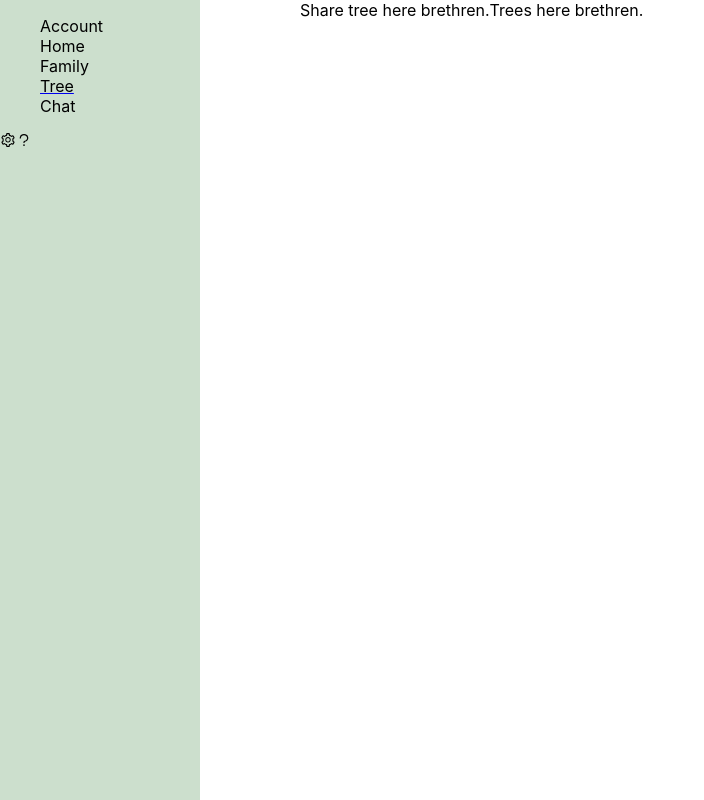
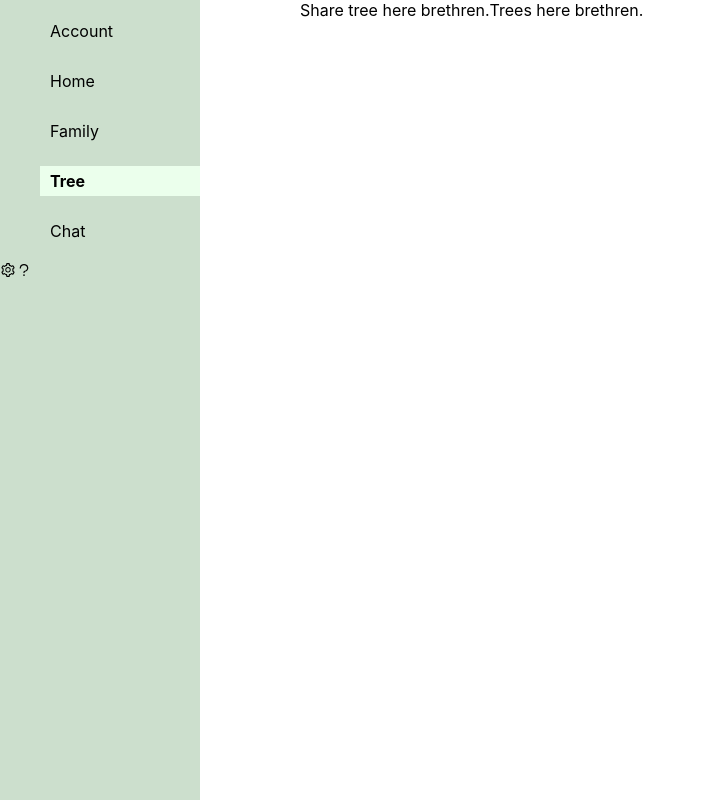
Before and after one commit to aambrose1/SeniorProject_KinTree, a React (Create React App) app in the folder client/: page /tree/sharetree in a window 1280 px wide. Shown: the whole page, without its empty margins (0-704 px from the left). Built offline with nearby package versions, Linux system fonts and the light colour scheme.

Commit message:
updated nested nav to be persistent and edited styling for nav options

```diff
--- a/client/src/components/NavBar/NavBar.css
+++ b/client/src/components/NavBar/NavBar.css
@@ -4,7 +4,8 @@
     background-color: #ccdfcd;
     text-decoration: none;
     position: fixed;
-    justify-content: left;
+    justify-content: center;
+
 }
 
 .nested-navbar {
@@ -13,17 +14,19 @@
     top: 0px;
     background-color: #ebffec;
     position: absolute;
-    padding-left: 20px;
+    padding-left: 30px;
     margin-left: 160px;
 }
 
 .nav-item {
+    display: block;
+    padding-top: 5px;
+    padding-left: 10px;
+    padding-right: 10px;
+    padding-bottom: 5px;
     color: black;
     background-color: #ccdfcd;
-    border-style: round;
-    border-color: black;
     text-decoration: none;
-    text-align: left;
     font: Alata;
 }
 
@@ -32,6 +35,11 @@
 }
 
 .nav-item-active {
+    display: block;
+    padding-top: 5px;
+    padding-left: 10px;
+    padding-right: 10px;
+    padding-bottom: 5px;
     background-color: #ebffec;
     color: black;
     text-decoration: none;
@@ -41,17 +49,20 @@
 .nav-item-nested {
     color: black;
     background-color: #ebffec;
+    font-weight: normal;
     text-decoration: none;
-    text-align: center;
     font: Alata;
 }
 
 .nav-item-nested:hover {
-    background-color: #f8fbf9;
+    background-color: #ffffff;
 }
 
 .nav-item-nested-active {
-    background: #f8fbf9;
+    background: #ffffff;
+    color: black;
+    font-weight: bold;
+    text-decoration: none;
 }
 
 .settings-icon {
--- a/client/src/components/NavBar/NavBar.js
+++ b/client/src/components/NavBar/NavBar.js
@@ -19,35 +19,35 @@ import './NavBar.css';
 function NavBar() {
 //useState used here for showing nested nav within the tree option
     const [showNestedNav, setShowNestedNav] = useState(false);
-    const [nestedNavLink, setNestedNavLink] = useState(true);
 
     return (
         <nav className="navbar">
             <ul className="nav-options-list">
 
-                <NavLink to="/account" exact className={({isActive}) => isActive ? "nav-item-active" : "nav-item"} onClick={() => setNestedNavLink(false)}> Account </NavLink>
+                <NavLink to="/account" exact className={({isActive}) => isActive ? "nav-item-active" : "nav-item"} onClick={() => setShowNestedNav(false)}> Account </NavLink>
                 <br></br>
-                <NavLink to="/" exact className={({isActive}) => isActive ? "nav-item-active" : "nav-item"} onClick={() => setNestedNavLink(false)}> Home </NavLink>
+                <NavLink to="/" exact className={({isActive}) => isActive ? "nav-item-active" : "nav-item"} onClick={() => setShowNestedNav(false)}> Home </NavLink>
                 <br></br>
-                <NavLink to="/family" exact className={({isActive}) => isActive ? "nav-item-active" : "nav-item"} onClick={() => setNestedNavLink(false)}> Family </NavLink>
+                <NavLink to="/family" exact className={({isActive}) => isActive ? "nav-item-active" : "nav-item"} onClick={() => setShowNestedNav(false)}> Family </NavLink>
                 <br></br>
                 {/* <NavLink to="/tree" className="nav-item"> Tree </NavLink> */}
-                <NavLink to="" onMouseEnter={() => setShowNestedNav(true)} onMouseLeave={() => setShowNestedNav(false)}>
-                    <div className='nav-item'>
+                <NavLink to="/tree" exact className={({isActive}) => isActive ? "nav-item-active" : "nav-item"} onClick={() => setShowNestedNav(true)}>
                         Tree
-                        {showNestedNav && nestedNavLink && (
+                        {showNestedNav && (
                             <div className="nested-navbar">
 
                                 <div>
-                                    <NavLink to="/tree/sharetree" className="nav-item-nested" onClick={() => setNestedNavLink(true)}> Share Tree </NavLink>
+                                    <NavLink to="/tree/sharetree" className={({isActive}) => isActive ? "nav-item-nested-active" : "nav-item-nested"} onClick={() => setShowNestedNav(true)}> Share Tree </NavLink>
                                     <br></br>
-                                    <NavLink to="/tree/viewsharedtrees" className="nav-item-nested"> View Shared Trees </NavLink>
+                                    <NavLink to="/tree/viewsharedtrees" className={({isActive}) => isActive ? "nav-item-nested-active" : "nav-item-nested"} onClick={() => setShowNestedNav(true)}> View Shared Trees </NavLink>
                                 </div>
 
                             </div>
                         )}
-                    </div>
+
+
                 </NavLink>
+                <br/>
                 <NavLink to="/chat" className="nav-item"> Chat </NavLink>
 
 
--- a/client/src/pages/Tree/Tree.js
+++ b/client/src/pages/Tree/Tree.js
@@ -1,14 +1,18 @@
 import React from 'react';
 import * as styles from './styles';
 import { Outlet } from 'react-router-dom';
+import NavBar from '../../components/NavBar/NavBar';
 //ToDo: Add Outlet tag for directing output for child routes
 
 function Tree() {
     return (
+        <>
+        <NavBar />
         <div style={styles.DefaultStyle}>
             <Outlet />
             Trees here brethren.
         </div>
+        </>
     )
 }
 
```
